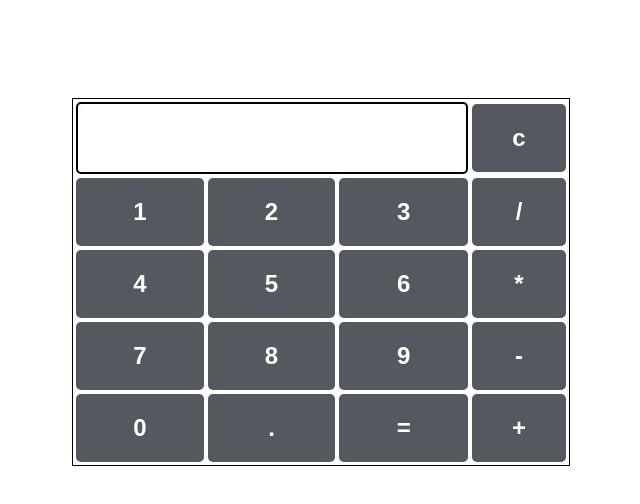
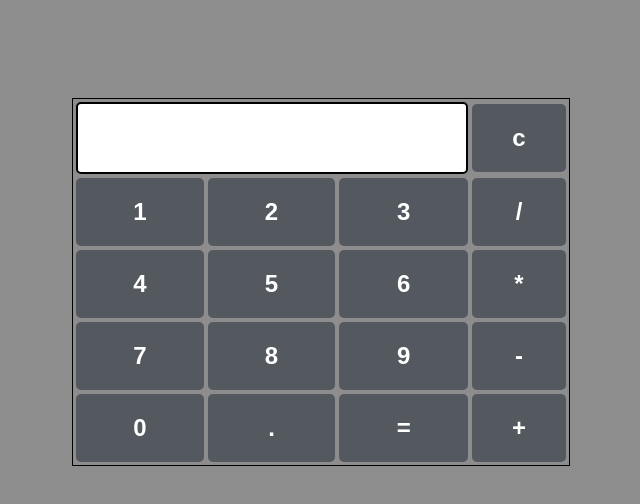
Before and after one commit to rencemaqui/Calc, a plain HTML site: page index.html in a window 1280 px wide. Shown: the whole page, without its empty margins (319-959 px from the left). Drawn offline with nearby package versions, Linux system fonts and the light colour scheme.

Commit message:
style.css

```diff
--- a/css/style.css
+++ b/css/style.css
@@ -1,5 +1,7 @@
 /* Add all your styles here */
-
+        body{
+           background-color:#8D8D8D;
+        }
         table {
             border: 1px solid black;
             margin-left: auto;
```
